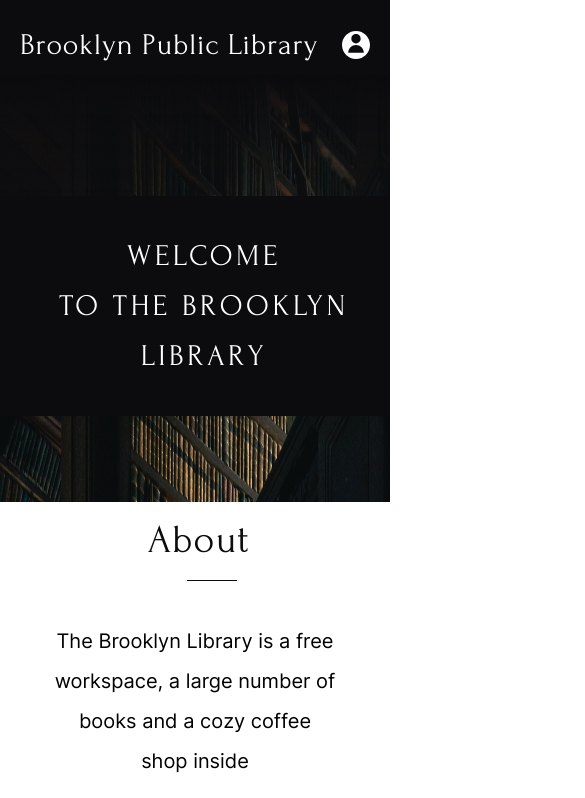
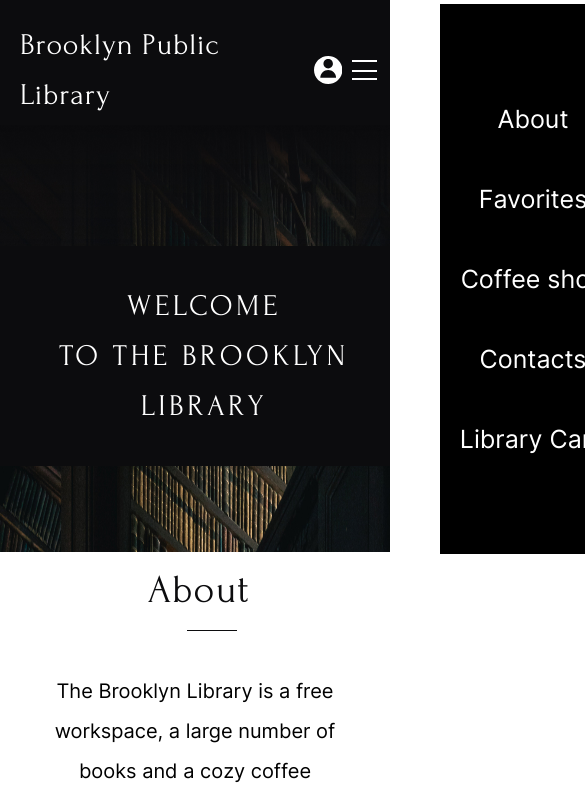
Before and after one commit to anastasia19141918/Library, a website: page index.html in a window 390 px wide. Shown: the top 798 px of the page, 585 px wide, since content can reach past the window. Drawn offline with Linux system fonts and the light colour scheme.

Commit message:
feat: add burger menu

```diff
--- a/index.html
+++ b/index.html
@@ -11,8 +11,8 @@
   <header class="header">
     <div class="wrapper header__wrapper">
       <h1 class="header__title">Brooklyn Public Library</h1>
-      <nav class="header__navigation">
-        <ul class="header__itemns">
+      <nav class="header__navigation" id="header__navigation">
+        <ul class="header__itemns" id="header__itemns">
 
           <li class="header__itemn">
               <a href="#!" class="header__link">About</a>
@@ -32,6 +32,11 @@
         </ul>
       </nav>
       <div class="header__icon"></div>
+      <div class="burger" id="burger">
+        <span class="burger__line burger__line_first"></span>
+        <span class="burger__line burger__line_second"></span>
+        <span class="burger__line burger__line_third"></span>
+      </div>
     </div>
   </header>
   <main>
@@ -394,5 +399,6 @@
       </div>
     </div>
   </footer>
+  <script src="./src/js/burger-menu.js"></script>
 </body>
 </html>
--- /dev/null
+++ b/src/js/burger-menu.js
@@ -0,0 +1,21 @@
+const burger = document.getElementById('burger');
+const burgerNavigation = document.getElementById('header__navigation');
+const burherLinks = document.getElementById('header__itemns');
+
+burger.addEventListener('click', function(){
+  burger.classList.toggle('burger_active');
+  burgerNavigation.classList.toggle('header__navigation_active');
+})
+
+burherLinks.addEventListener('click', function(){
+  burger.classList.remove('burger_active');
+  burgerNavigation.classList.remove('header__navigation_active');
+})
+
+document.addEventListener('click', function(e){
+  const click = e.composedPath().includes(burger);
+  if(!click) {
+    burger.classList.remove('burger_active');
+    burgerNavigation.classList.remove('header__navigation_active');
+  }
+})
--- /dev/null
+++ b/src/sass/component/_burger-menu.scss
@@ -0,0 +1,64 @@
+.burger {
+  display: none;
+  position: relative;
+  width: 45px;
+  height: 20px;
+  margin: 40px 0px 0px 30px;
+  cursor: pointer;
+  @include media-tablet-big {
+    position: absolute;
+    display: block;
+    margin: 15px 0px 0px 88%;
+  }
+  @include media-mobile {
+    margin: 15px 0px 0px 84%;
+  }
+  @include media-mobile-samsungA5 {
+    width: 25px;
+    margin: 40px 0px 0px 85%;
+  }
+  @include media-mobile-iphone {
+    width: 35px;
+    margin: 15px 0px 0px 80%;
+  }
+}
+
+.burger__line {
+  left: 0;
+  position: absolute;
+  display: block;
+  width: 100%;
+  height: 2px;
+  background-color: $color-block-title;
+  transition: .3s all linear;
+}
+
+.burger__line_first {
+  top: 0;
+}
+
+.burger__line_second {
+  top: 50%;
+}
+
+.burger__line_third {
+  bottom: 0;
+}
+
+//activ
+
+.burger_active .burger__line_second {
+  opacity: 0;
+}
+
+.burger_active .burger__line_first{
+  transform: translateY(440%) rotate(45deg);
+  @include media-mobile-samsungA5 {
+    transform: translateY(550%) rotate(45deg);
+  }
+}
+
+
+.burger_active .burger__line_third {
+  transform: translateY(-350%) rotate(-45deg);
+}
--- a/src/sass/component/_navigation.scss
+++ b/src/sass/component/_navigation.scss
@@ -8,8 +8,38 @@
     padding-left: 10%;
   }
   @include media-tablet-big {
-    display: none;
+    position:absolute;
+    width: 300px;
+    margin: -12px 0px 0px 57%;
+    padding: 60px 40px;
+    background-color: $color-black;
+
+    transform: translateX(120%);
+    transition: all .5s ease-in-out;
   }
+
+  @include media-tablet-small {
+    margin: -16px 0px 0px 45%;
+  }
+  @include media-mobile {
+    width: 200px;
+    margin: -16px 0px 0px 41%;
+  }
+  @include media-mobile-samsungA5 {
+    padding: 90px 10px;
+    margin: -16px 0px 0px 40%;
+  }
+  @include media-mobile-samsungS8 {
+    padding: 90px 10px 8px 10px;
+    margin: -16px 0px 0px 25%;
+  }
+  @include mobile-smail {
+    padding: 90px 10px 0px 10px;
+  }
+}
+
+.header__navigation_active {
+  transform: translateX(0%);
 }
 
 .header__itemns {
@@ -18,6 +48,11 @@
   display: flex;
   flex-direction: row;
   justify-content: space-between;
+  @include media-tablet-big {
+    flex-direction: column;
+    text-align: center;
+    gap: 30px 0px;
+  }
 }
 
 .header__itemn {
@@ -35,4 +70,7 @@
   font-size: 2.0rem;
   line-height: 5.0rem;
   color: $color-block-title;
+  @include media-tablet-big {
+    font-size: 2.5rem;
+  }
 }
--- a/src/sass/layout/_header.scss
+++ b/src/sass/layout/_header.scss
@@ -33,6 +33,9 @@
     font-size: 2.0rem;
     line-height: 4.0rem;
   }
+  @include media-mobile-iphone {
+    line-height: 3.0rem;
+  }
 }
 
 .header__icon {
@@ -42,4 +45,18 @@
   background-size: 28px 28px;
   align-self: center;
   cursor: pointer;
+  @include media-tablet-big {
+    position: relative;
+    margin-right: 11%;
+  }
+  @include media-mobile-samsungA5 {
+    margin-right: 8%;
+  }
+  @include media-mobile-iphone {
+    margin-right: 12%;
+    width: 45px;
+    height: 45px;
+    background-size: 31px 31px;
+    background-repeat: no-repeat;
+  }
 }
--- a/src/sass/style.scss
+++ b/src/sass/style.scss
@@ -10,6 +10,7 @@
 @import"layout/wrapper";
 @import"layout/footer";
 
+@import"component/burger-menu";
 @import"component/navigation";
 @import"component/welcome";
 @import"component/about";
```
Also changed, not shown: src/sass/style.css, 1 other file.
